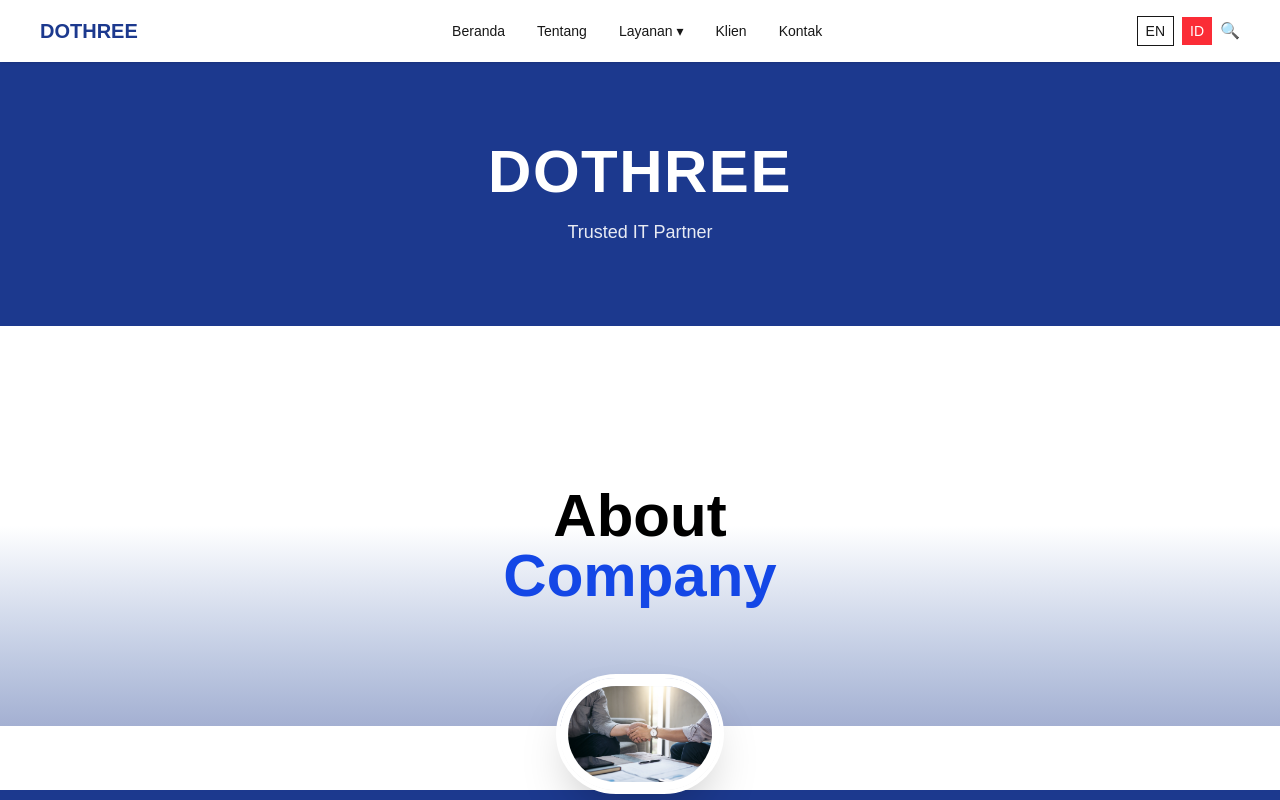
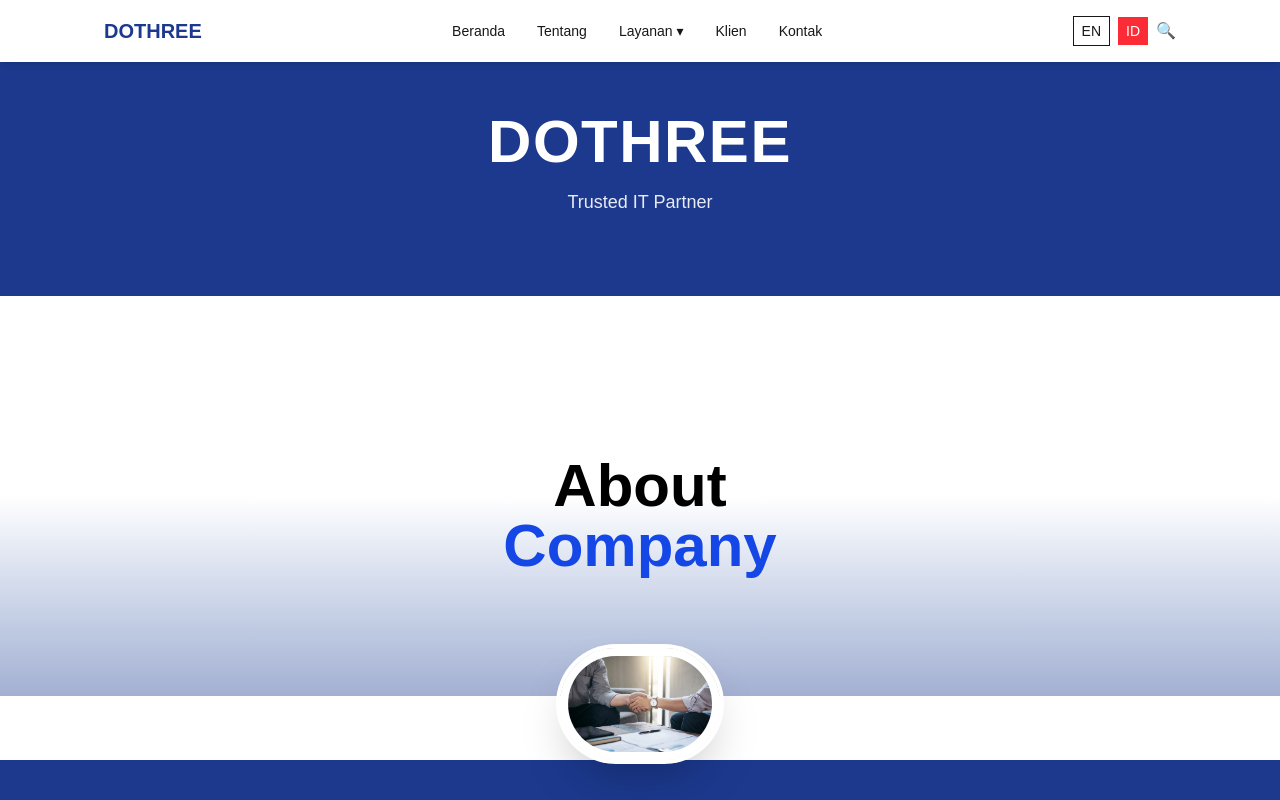
Before and after one commit to alfarisy28/dothree-web, a Next.js app: page / in a window 1280 px wide. Shown: the top 800 px of the page. Built offline with nearby package versions, Linux system fonts and the light colour scheme.

Commit message:
fix dark mode issue

```diff
--- a/app/layout.tsx
+++ b/app/layout.tsx
@@ -17,11 +17,6 @@ export const metadata: Metadata = {
   description: "Generated by create next app",
 };
 
-export const viewport = {
-  width: "device-width",
-  initialScale: 1,
-  colorScheme: "light",
-};
 
 export default function RootLayout({
   children,
@@ -29,11 +24,14 @@ export default function RootLayout({
   children: React.ReactNode;
 }>) {
   return (
+
     <html
   lang="en"
-  className={`${geistSans.variable} ${geistMono.variable} h-full antialiased light`}
+  className={`${geistSans.variable} ${geistMono.variable} h-full antialiased`}
 >
-      <body className="min-h-full flex flex-col bg-white text-black">{children}</body>
-    </html>
+  <body className="bg-white text-black">
+    {children}
+  </body>
+</html>
   );
 }
--- a/app/page.tsx
+++ b/app/page.tsx
@@ -30,6 +30,30 @@ const [showTop, setShowTop] = useState(false);
 const [showContact, setShowContact] = useState(false);
 
 const [searchOpen, setSearchOpen] = useState(false);
+
+const [showNavbar, setShowNavbar] = useState(true);
+const [lastScroll, setLastScroll] = useState(0);
+
+useEffect(() => {
+  const handleScroll = () => {
+    const currentScroll = window.scrollY;
+
+    if (currentScroll > lastScroll && currentScroll > 100) {
+      // scroll ke bawah → hide
+      setShowNavbar(false);
+    } else {
+      // scroll ke atas → show
+      setShowNavbar(true);
+    }
+
+    setLastScroll(currentScroll);
+  };
+
+  window.addEventListener("scroll", handleScroll);
+
+  return () => window.removeEventListener("scroll", handleScroll);
+}, [lastScroll]);
+
 const [search, setSearch] = useState("");
 
 const handleSearch = (value: string) => {
@@ -169,7 +193,14 @@ useEffect(() => {
   </div>
 )}
 
-    <nav className="w-full px-6 md:px-10 py-4 flex justify-between items-center sticky top-0 bg-white/80 backdrop-blur z-50 shadow-sm">
+  <nav
+  className={`fixed top-0 left-0 w-full z-50 bg-white transition-transform duration-500 ${
+    showNavbar ? "translate-y-0 shadow-md" : "-translate-y-full"
+  }`}
+>
+  <div className="max-w-6xl mx-auto px-6 md:px-10 py-4 flex justify-between items-center">
+
+
 
   {/* LOGO */}
  <a
@@ -256,7 +287,7 @@ useEffect(() => {
   <button className="md:hidden text-2xl" onClick={() => setMenu(true)}>
     ☰
   </button>
-
+</div>
 </nav>
 
       {/* OVERLAY */}
@@ -404,7 +435,10 @@ useEffect(() => {
 </div>
 
    {/* HERO */}
-<section id="home" className="w-full bg-blue-900 text-white text-center py-20 px-4 md:px-10">
+<section
+  id="home"
+  className="w-full bg-blue-900 text-white text-center pt-24 md:pt-28 pb-20 px-4 md:px-10"
+>
   <h1 className="text-4xl md:text-6xl font-extrabold tracking-wide">
     DOTHREE
   </h1>
```
